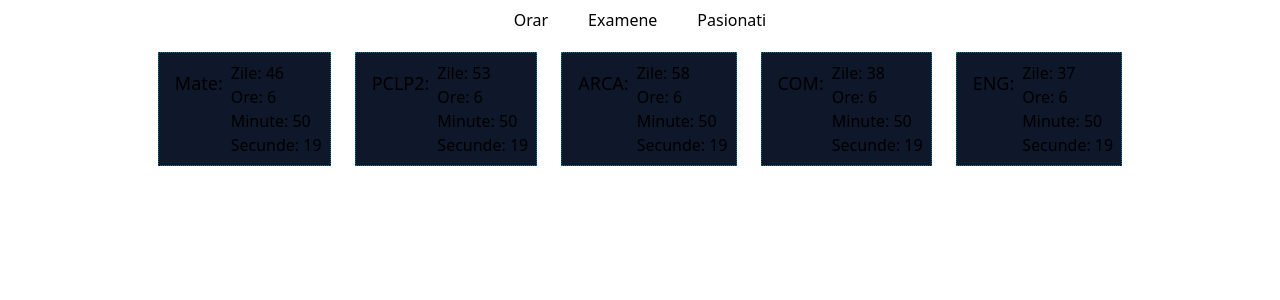
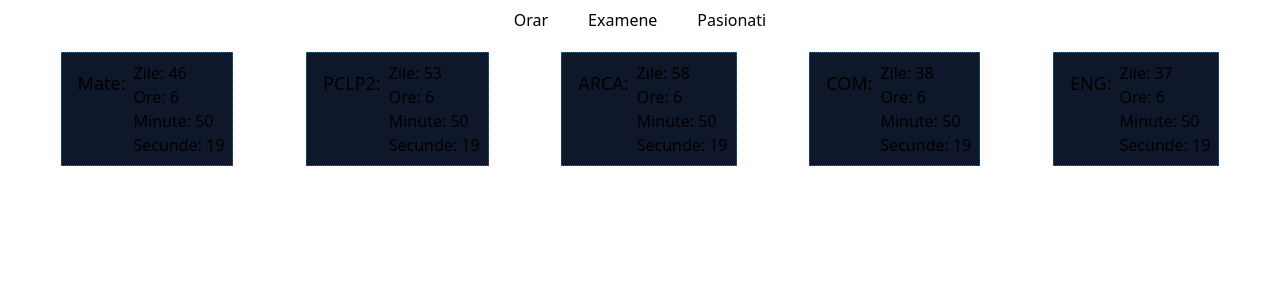
Before and after one commit to 1bsence/usv-pasion-next13.4, a Next.js app: page /examene in a window 1280 px wide. Shown: the top 300 px of the page. Built offline with nearby package versions, Linux system fonts and the light colour scheme.

Commit message:
Update page.js

```diff
--- a/src/app/examene/page.js
+++ b/src/app/examene/page.js
@@ -8,7 +8,7 @@ const engleza = new Date(2023, 6, 13);
 export default function Examene() {
   return (
     <>
-      <div className="flex justify-center items-center flex-wrap">
+      <div className="flex justify-evenly items-center flex-wrap">
         <ExaCom examen={mate} text="Mate" />
         <ExaCom examen={pclp2} text="PCLP2" />
         <ExaCom examen={arca} text="ARCA" />
```
